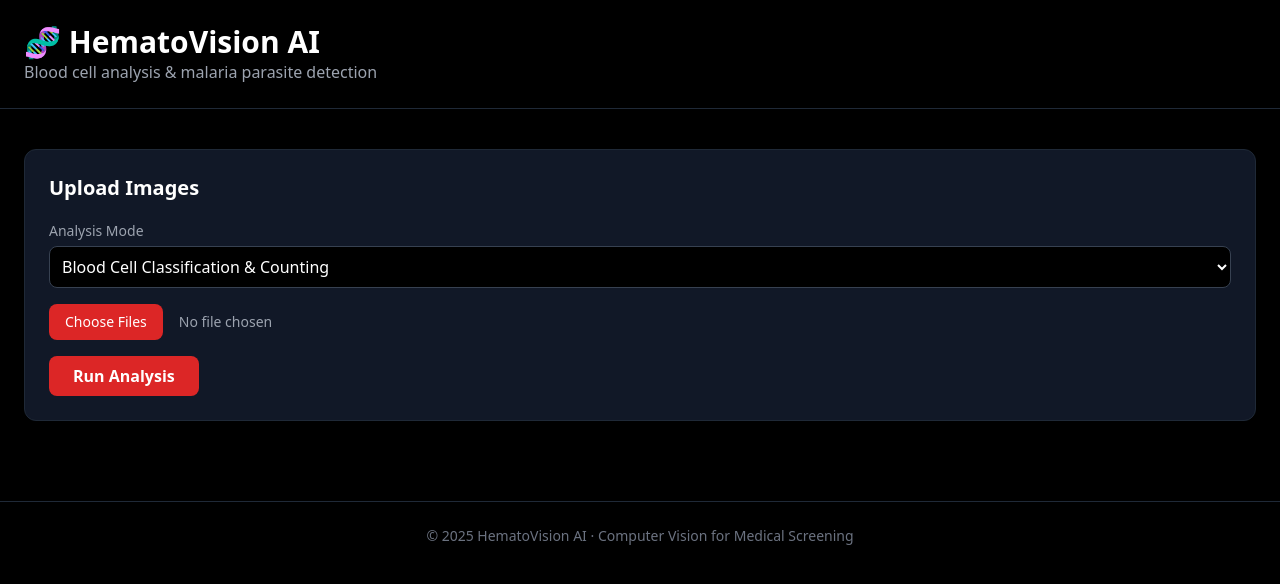
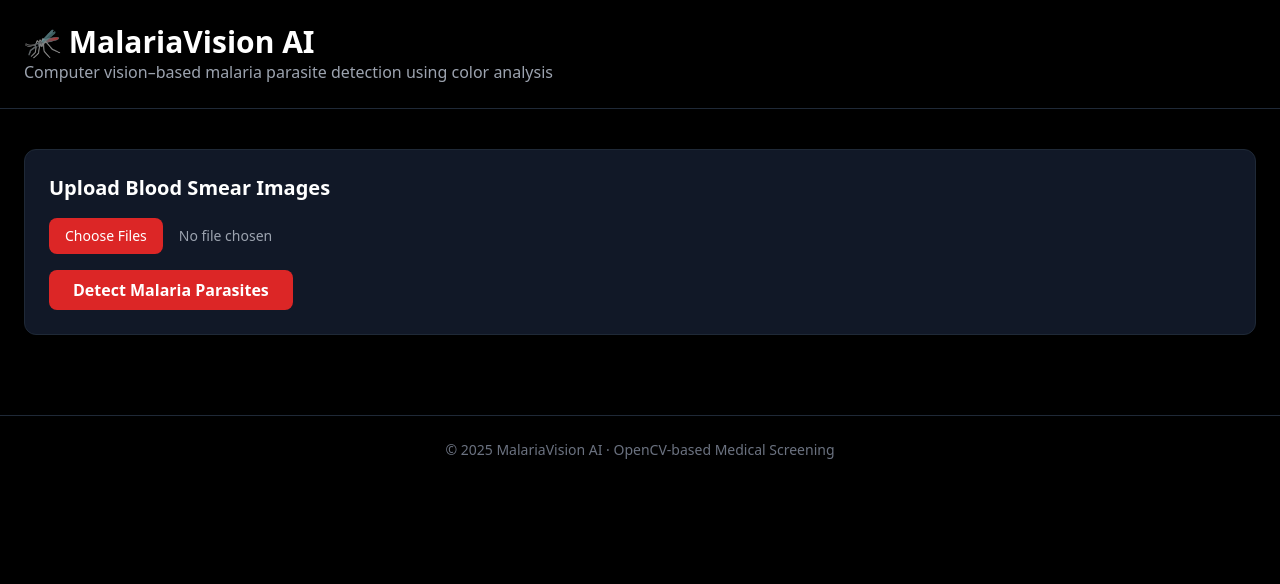
Before and after one commit to Raheemzee/Malaria_Detection, a Flask app: page / in a window 1280 px wide. Shown: the top 584 px of the page. Run offline with Flask 3, Linux system fonts and the light colour scheme; some libraries are stand-ins or nearby versions.

Commit message:
Rename HematoVision AI to MalariaVision AI

```diff
--- a/templates/index.html
+++ b/templates/index.html
@@ -2,7 +2,7 @@
 <html lang="en">
 <head>
     <meta charset="UTF-8">
-    <title>HematoVision AI</title>
+    <title>MalariaVision AI</title>
     <script src="https://cdn.tailwindcss.com"></script>
 </head>
 
@@ -11,8 +11,10 @@
 <!-- Header -->
 <header class="border-b border-gray-800">
     <div class="max-w-7xl mx-auto px-6 py-6">
-        <h1 class="text-3xl font-bold text-white">🧬 HematoVision AI</h1>
-        <p class="text-gray-400">Blood cell analysis & malaria parasite detection</p>
+        <h1 class="text-3xl font-bold text-white">🦟 MalariaVision AI</h1>
+        <p class="text-gray-400">
+            Computer vision–based malaria parasite detection using color analysis
+        </p>
     </div>
 </header>
 
@@ -21,19 +23,11 @@
 
     <!-- Upload Card -->
     <div class="bg-gray-900 rounded-xl p-6 shadow-lg mb-10 border border-gray-800">
-        <h2 class="text-xl font-semibold mb-4 text-white">Upload Images</h2>
+        <h2 class="text-xl font-semibold mb-4 text-white">
+            Upload Blood Smear Images
+        </h2>
 
         <form method="POST" enctype="multipart/form-data">
-            <!-- Mode -->
-            <div class="mb-4">
-                <label class="text-sm text-gray-400">Analysis Mode</label>
-                <select name="mode" class="w-full mt-1 bg-black border border-gray-700 rounded-lg p-2 text-white">
-                    <option value="blood">Blood Cell Classification & Counting</option>
-                    <option value="malaria">Malaria Parasite Detection</option>
-                </select>
-            </div>
-
-            <!-- File Upload -->
             <input
                 type="file"
                 name="files"
@@ -50,7 +44,7 @@
                 type="submit"
                 class="bg-red-600 px-6 py-2 rounded-lg text-white font-semibold hover:bg-red-700 transition"
             >
-                Run Analysis
+                Detect Malaria Parasites
             </button>
         </form>
     </div>
@@ -65,19 +59,11 @@
             <div class="p-4">
                 <h3 class="font-semibold text-white">{{ r.filename }}</h3>
 
-                {% if r.type == "blood" %}
-                    <div class="mt-2 text-sm text-gray-300">
-                        {% for cell, count in r.cell_counts.items() %}
-                            <p>{{ cell }}: <span class="text-white font-semibold">{{ count }}</span></p>
-                        {% endfor %}
-                    </div>
-                {% endif %}
-
-                {% if r.type == "malaria" %}
                 <p class="mt-2 text-sm">
                     Parasites Detected:
                     <span class="text-white font-bold">{{ r.parasites }}</span>
                 </p>
+
                 <p class="text-sm">
                     Risk Level:
                     <span class="
@@ -89,7 +75,6 @@
                         {{ r.risk }}
                     </span>
                 </p>
-                {% endif %}
             </div>
         </div>
         {% endfor %}
@@ -100,7 +85,7 @@
 
 <!-- Footer -->
 <footer class="text-center text-gray-500 text-sm py-6 border-t border-gray-800">
-    © 2025 HematoVision AI · Computer Vision for Medical Screening
+    © 2025 MalariaVision AI · OpenCV-based Medical Screening
 </footer>
 
 </body>
```
Lines whose indentation alone changed are shown as unchanged.
